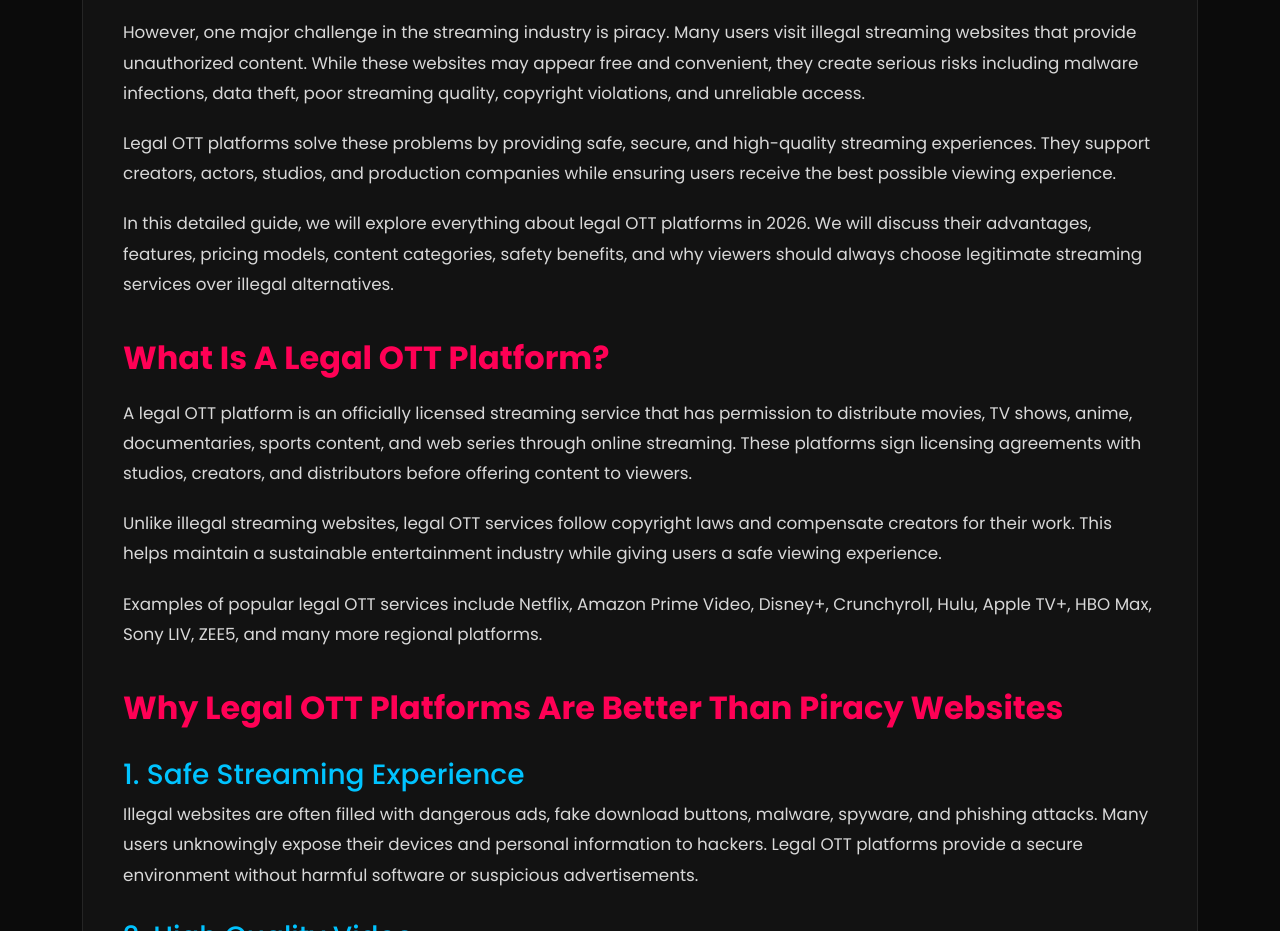
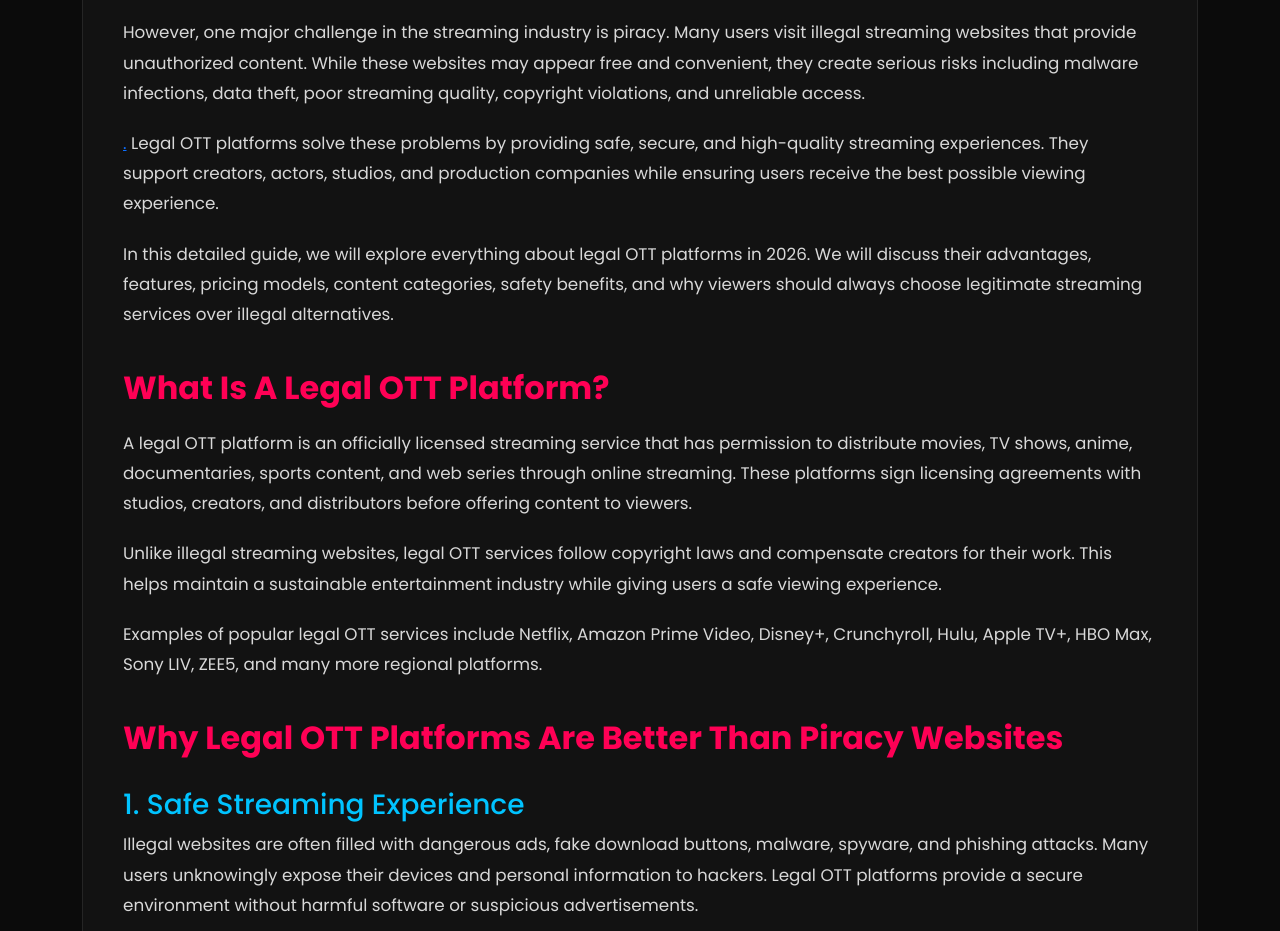
Before and after one commit to alon3ji/alon3ji.github.com, a plain HTML site: page index.html in a window 1280 px wide. Shown: the part 1044-1975 px from the top of the page. Drawn offline with nearby package versions, Linux system fonts and the light colour scheme.

Commit message:
Update index.html

```diff
--- a/index.html
+++ b/index.html
@@ -158,7 +158,7 @@ However, one major challenge in the streaming industry is piracy. Many users vis
 </p>
 
 <p>
-Legal OTT platforms solve these problems by providing safe, secure, and high-quality streaming experiences. They support creators, actors, studios, and production companies while ensuring users receive the best possible viewing experience.
+<a href="https://vegamovie.com.de/">.</a> Legal OTT platforms solve these problems by providing safe, secure, and high-quality streaming experiences. They support creators, actors, studios, and production companies while ensuring users receive the best possible viewing experience.
 </p>
 
 <p>
```
